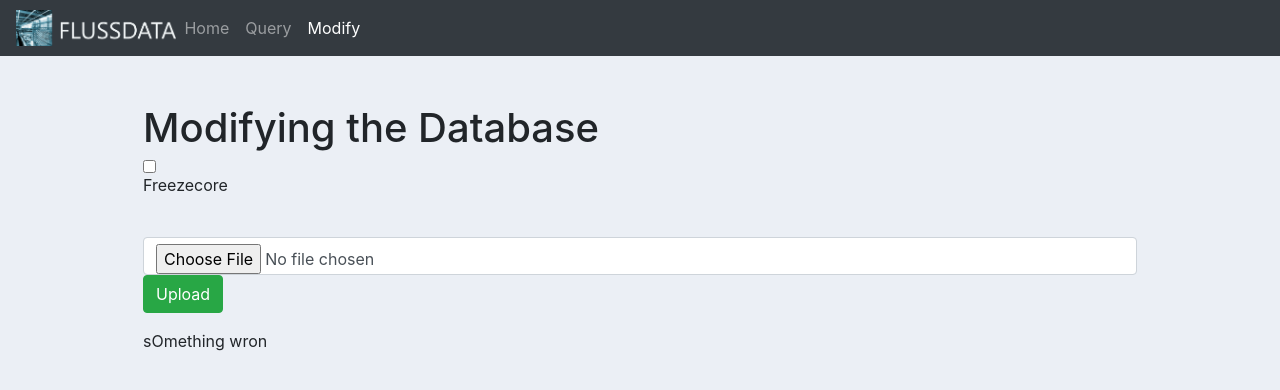
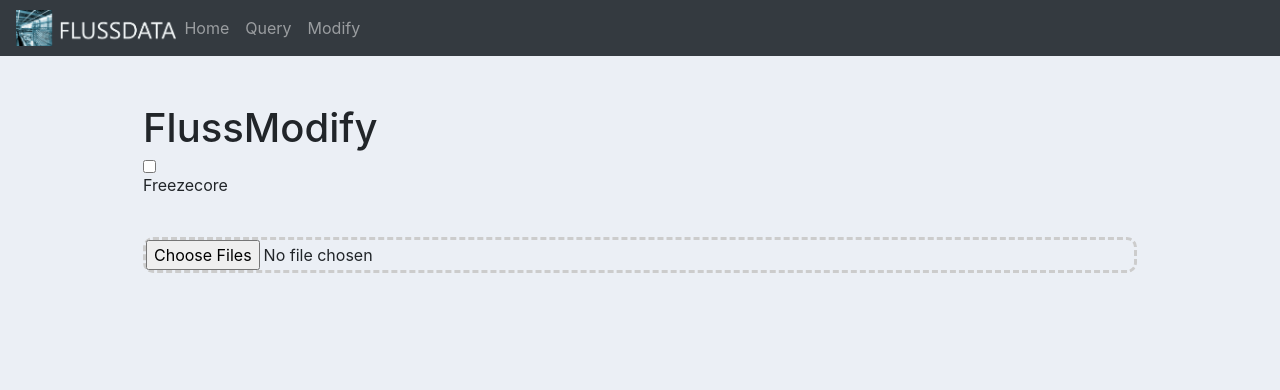
Before and after one commit to riveranalyst/software, a Django app: page /flussdata/modify in a window 1280 px wide. Shown: the top 390 px of the page. Run offline with Django 4.2, Linux system fonts and the light colour scheme; some libraries are stand-ins or nearby versions.

Commit message:
added dropzone with correct url routing but missing backend

```diff
--- a/flussdata/templates/flussdata/modify.html
+++ b/flussdata/templates/flussdata/modify.html
@@ -1,7 +1,7 @@
 {% extends 'base.html' %}
 {% block content %}
 
-<h1>Modifying the Database</h1>
+<h1>FlussModify</h1>
 
 <p>
     <input type="checkbox" name="class1"><br>
@@ -16,13 +16,22 @@
 <!--    </label>-->
 <!--    </p>-->
 
+<!--    DRAG AND DROP ZONE-->
+    <script src="https://rawgit.com/enyo/dropzone/master/dist/dropzone.js"></script>
+    <link rel="stylesheet" href="https://rawgit.com/enyo/dropzone/master/dist/dropzone.css">
 
-    <form method="POST" >
-        <input name="myfile" type="file" class="form-control" accept=".xlsx, .csv" />
+    <form action="modify/upload" method="POST" class="dropzone dz">
         {%csrf_token%}
-        <button type="submit" class="btn btn-success">Upload</button>
+        <div class="fallback">
+            <input name="myfile" type="file" multiple />
+        </div>
     </form>
-    <p>{{ message }}</p>
+<!--    <form method="POST" >-->
+<!--        {%csrf_token%}-->
+<!--        <input name="myfile" type="file" class="form-control" accept=".xlsx, .csv" />-->
+<!--        <button type="submit" class="btn btn-success">Upload</button>-->
+<!--    </form>-->
+<!--    <p>{{ message }}</p>-->
 
 
 {% endblock %}
--- a/flussdata/templates/flussdata/query.html
+++ b/flussdata/templates/flussdata/query.html
@@ -12,7 +12,7 @@
 <div class="row">
     <div class="col-md">
         <div class="card card-body">
-            <h1>Filtering</h1>
+            <h1>FlussQuery</h1>
             <form method="get">
                 {{ fcFilter.form }}
                 <button class="btn btn-primary" type="submit">Search</button>
--- a/flussdata/urls.py
+++ b/flussdata/urls.py
@@ -1,11 +1,16 @@
 from django.urls import path
 from . import views
+from django.conf import settings
+from django.conf.urls.static import static
 
 app_name = 'flussdata'
 
 urlpatterns = [
     path('query', views.query, name='query'),
-    path('modify', views.modify, name='modify'),
+    path('modify', views.modifyView.as_view(), name='modify'),
     # path('table', views.table, name='table')
     path('query/<int:id>/', views.view_sample),
+    path('modify/upload', views.file_upload_view, name='modify/upload')
 ]
+
+urlpatterns += static(settings.STATIC_URL, document_root=settings.STATIC_URL)
--- a/flussdata/views.py
+++ b/flussdata/views.py
@@ -1,10 +1,8 @@
 from django.shortcuts import render
-from django.http import HttpResponse  # added for flussdata
-from flussdata.models import Freezecore
 import flussdata.tables as flutb
 from .filters import TableFilter
 from .forms import *
-from alter_tables import *
+from .alter_tables import *
 from django.core.files.storage import FileSystemStorage
 from django.shortcuts import get_object_or_404
 from django.views.decorators.http import require_http_methods
@@ -14,7 +12,8 @@ import plotly.express as px
 from django_pandas.io import read_frame
 from django_tables2.config import RequestConfig
 from django_tables2.export.export import TableExport
-
+from django.views.generic import TemplateView
+from django.http import HttpResponse
 
 def home(request):
     amount_fc = Freezecore.objects.count()
@@ -37,7 +36,7 @@ def query(request):
 
     # Shows the table from the flussdata tables, hosted on tables.py
     table_show = flutb.FreezecoreTable(freezecore_objects)
-    #table_show.paginate(page=request.GET.get("page", 1), per_page=25)
+    # table_show.paginate(page=request.GET.get("page", 1), per_page=25)
 
     # Count the amout of samples alter filte ris applied
     fc_count = freezecore_objects.count()
@@ -49,7 +48,7 @@ def query(request):
                             hover_name='sample_id',
                             color='river',
                             zoom=10,
-                            size='d50',)
+                            size='d50', )
     fig.update_layout(
         mapbox_style="open-street-map",
     )
@@ -57,7 +56,7 @@ def query(request):
 
     # mapbox div
     mapboxdiv = plot(fig,
-                    output_type='div')
+                     output_type='div')
 
     RequestConfig(request).configure(table_show)
     export_format = request.GET.get("_export", None)
@@ -71,7 +70,6 @@ def query(request):
                'fc_count': fc_count, 'mapboxfig': mapboxdiv}
 
     return render(request, 'flussdata/query.html', context)
-
 
 
 @require_http_methods(["GET"])
@@ -110,28 +108,30 @@ def view_sample(request, id):
     return render(request, 'flussdata/fc_sample.html', context)
 
 
-def modify(request):
-    if request.method == 'POST' and request.FILES['myfile']:
-        myfile = request.FILES['myfile']
-        fs = FileSystemStorage()
-        filename = fs.save(myfile.name, myfile)
-        uploaded_file_url = fs.url(filename)
-        print('came here')
-        try:
-            append_freezecore(uploaded_file_url)
-            message = "Successfully updated database table"
-        except:
-            message = "Something went wrong while updating database table, " \
-                      "check your columns names."
-    else:
-        message = "sOmething wron"
-    context = {'message': message, 'title': 'Flussdata: Modify', 'navbar': 'activemodify'}
-    return render(request, 'flussdata/modify.html', context)
+class modifyView(TemplateView):
+    template_name = 'flussdata/modify.html'
 
 
-# def table(request):
-#
-#
-#     return render(
-#         request,
-#         'flussdata/query.html', context)
+def file_upload_view(request):
+    #context = {'title': 'Flussdata: Modify', 'navbar': 'activemodify'}
+    print(request.FILES)
+    return HttpResponse('modify/upload')
+
+
+    # if request.method == 'POST' and request.FILES['myfile']:
+    #     myfile = request.FILES['myfile']
+    #     print(myfile)
+    #     fs = FileSystemStorage()
+    #     filename = fs.save(myfile.name, myfile)
+    #     uploaded_file_url = fs.url(filename)
+    #     print('came here')
+    #     try:
+    #         append_freezecore(uploaded_file_url)
+    #         message = "Successfully updated database table"
+    #     except:
+    #         message = "Something went wrong while updating database table, " \
+    #                   "check your columns names."
+    # else:
+    #     message = "sOmething wron"
+    # context = {'message': message, 'title': 'Flussdata: Modify', 'navbar': 'activemodify'}
+    # return render(request, 'flussdata/modify.html', context)
--- a/project/urls.py
+++ b/project/urls.py
@@ -16,6 +16,7 @@ Including another URLconf
 from django.contrib import admin
 from django.urls import path, include
 
+
 # added flussdata views:
 from flussdata import views
 
--- a/static/css/main.css
+++ b/static/css/main.css
@@ -2,11 +2,19 @@ body{
     background-color: #ebeff5;
 }
 
+.dz {
+    border: dashed !important;
+    border-color: #ccc !important;
+    border-radius: 10px !important;
+}
+
+.dz:hover {
+    background-color: aliceblue !important;
+}
 
 #total-orders{
     background-color: #4cb4c7;
 }
-
 
 #orders-delivered{
     background-color: #7abecc;
```
Also changed, not shown: flussdata/alter_tables.py (renamed from alter_tables.py), flussdata/tables.py (line endings or trailing spaces).
